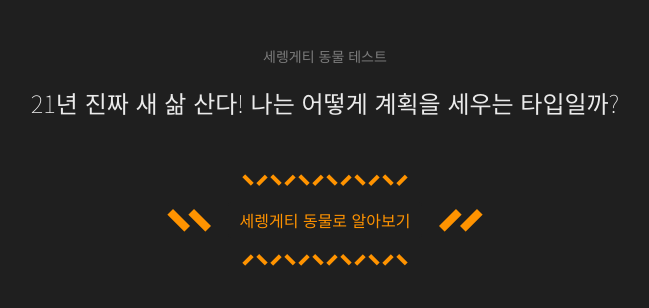
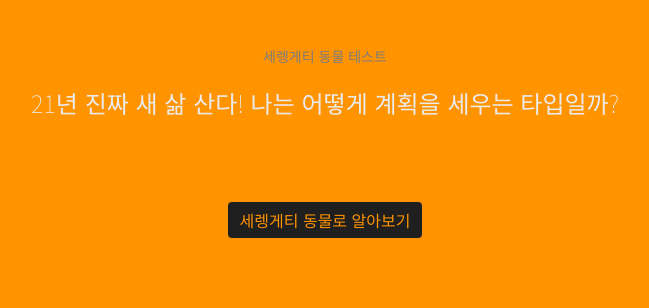
Before and after one commit to younghyunlee22/mbtiGit, a plain HTML site: page index.html in a window 1280 px wide. Shown: the top 308 px of the page, without its empty margins (315-964 px from the left). Drawn offline with nearby package versions, Linux system fonts and the light colour scheme.

Commit message:
color change-css

```diff
--- a/style.css
+++ b/style.css
@@ -1,7 +1,7 @@
 /* 전체 */
 body {
-    background-color: #1f1f1f;
-    color: #ffffff;
+    background-color: #ff9300;
+    color: #828282;
     font-family: 'Noto Sans KR', sans-serif;
 }
 article {
```
